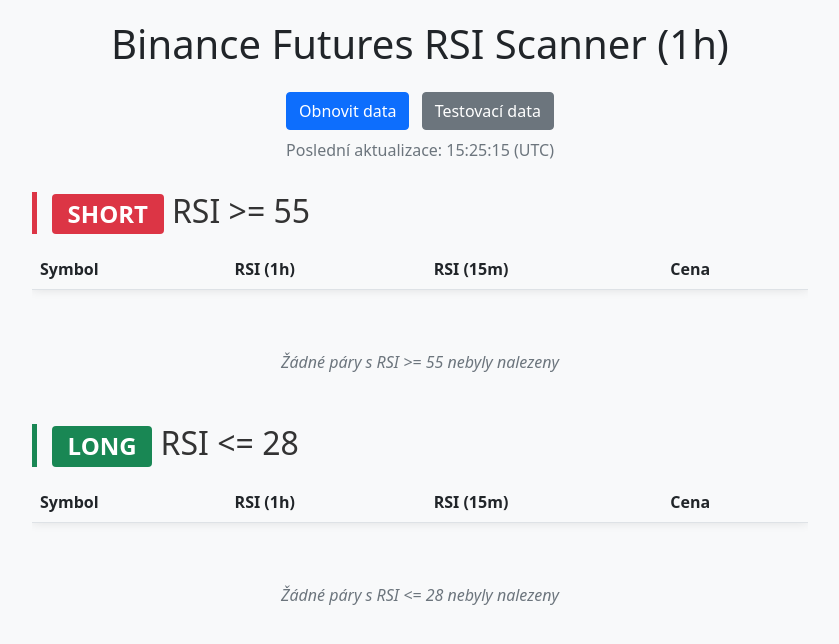
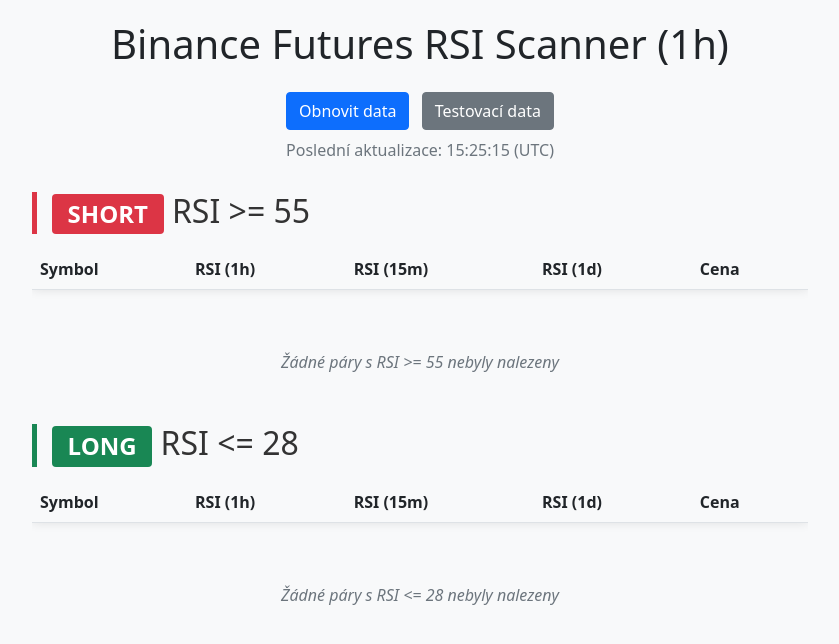
Before and after one commit to Petrpejsek/rsi-bot, a Flask app: page / in a window 1280 px wide. Shown: the top 644 px of the page, without its empty margins (220-1059 px from the left). Run offline with Flask 3, Linux system fonts and the light colour scheme; data that the repository does not hold is empty.

Commit message:
Přidání RSI (1d) sloupce do aplikace

```diff
--- a/app.py
+++ b/app.py
@@ -146,6 +146,12 @@
                         logger.warning(f"Žádná 15m data pro {symbol}")
                         continue
 
+                    # Získání dat - 1d timeframe
+                    klines_1d = client.futures_klines(symbol=symbol, interval=Client.KLINE_INTERVAL_1DAY, limit=50)
+                    if not klines_1d:
+                        logger.warning(f"Žádná 1d data pro {symbol}")
+                        continue
+
                     # Zpracování dat - 1h
                     df_1h = pd.DataFrame(klines_1h, columns=['timestamp', 'open', 'high', 'low', 'close', 'volume', 'close_time', 'quote_av', 'trades', 'tb_base_av', 'tb_quote_av', 'ignore'])
                     df_1h['close'] = pd.to_numeric(df_1h['close'])
@@ -153,6 +159,10 @@
                     # Zpracování dat - 15m
                     df_15m = pd.DataFrame(klines_15m, columns=['timestamp', 'open', 'high', 'low', 'close', 'volume', 'close_time', 'quote_av', 'trades', 'tb_base_av', 'tb_quote_av', 'ignore'])
                     df_15m['close'] = pd.to_numeric(df_15m['close'])
+
+                    # Zpracování dat - 1d
+                    df_1d = pd.DataFrame(klines_1d, columns=['timestamp', 'open', 'high', 'low', 'close', 'volume', 'close_time', 'quote_av', 'trades', 'tb_base_av', 'tb_quote_av', 'ignore'])
+                    df_1d['close'] = pd.to_numeric(df_1d['close'])
 
                     # Výpočet RSI - 1h
                     rsi_1h = calculate_rsi(df_1h)
@@ -166,23 +176,31 @@
                         logger.warning(f"Nelze vypočítat 15m RSI pro {symbol}")
                         rsi_15m = 0  # Nastavíme na 0, abychom mohli pokračovat
 
+                    # Výpočet RSI - 1d
+                    rsi_1d = calculate_rsi(df_1d)
+                    if rsi_1d is None:
+                        logger.warning(f"Nelze vypočítat 1d RSI pro {symbol}")
+                        rsi_1d = 0  # Nastavíme na 0, abychom mohli pokračovat
+
                     current_price = float(df_1h['close'].iloc[-1])
 
                     # Kontrola podmínek pro RSI (pouze podle 1h timeframe)
                     if rsi_1h >= 55:  # Signál pro možný SHORT
-                        logger.info(f"✓ Nalezen {symbol} s RSI 1h {rsi_1h:.2f}, 15m {rsi_15m:.2f} (možný SHORT)")
+                        logger.info(f"✓ Nalezen {symbol} s RSI 1h {rsi_1h:.2f}, 15m {rsi_15m:.2f}, 1d {rsi_1d:.2f} (možný SHORT)")
                         high_rsi_results.append({
                             'symbol': symbol,
                             'rsi': round(rsi_1h, 2),
                             'rsi_15m': round(rsi_15m, 2),
+                            'rsi_1d': round(rsi_1d, 2),
                             'price': f"${current_price:.4f}"
                         })
                     elif rsi_1h <= 28:  # Signál pro možný LONG
-                        logger.info(f"✓ Nalezen {symbol} s RSI 1h {rsi_1h:.2f}, 15m {rsi_15m:.2f} (možný LONG)")
+                        logger.info(f"✓ Nalezen {symbol} s RSI 1h {rsi_1h:.2f}, 15m {rsi_15m:.2f}, 1d {rsi_1d:.2f} (možný LONG)")
                         low_rsi_results.append({
                             'symbol': symbol,
                             'rsi': round(rsi_1h, 2),
                             'rsi_15m': round(rsi_15m, 2),
+                            'rsi_1d': round(rsi_1d, 2),
                             'price': f"${current_price:.4f}"
                         })
 
@@ -275,13 +293,13 @@
     # Vrátíme statická testovací data
     test_data = {
         'high_rsi': [
-            {'symbol': 'BTCUSDT', 'rsi': 75.25, 'rsi_15m': 68.42, 'price': '$65,432.10'},
-            {'symbol': 'ETHUSDT', 'rsi': 72.18, 'rsi_15m': 55.67, 'price': '$3,245.67'},
-            {'symbol': 'ADAUSDT', 'rsi': 68.42, 'rsi_15m': 62.33, 'price': '$0.5678'}
+            {'symbol': 'BTCUSDT', 'rsi': 75.25, 'rsi_15m': 68.42, 'rsi_1d': 72.33, 'price': '$65,432.10'},
+            {'symbol': 'ETHUSDT', 'rsi': 72.18, 'rsi_15m': 55.67, 'rsi_1d': 60.42, 'price': '$3,245.67'},
+            {'symbol': 'ADAUSDT', 'rsi': 68.42, 'rsi_15m': 62.33, 'rsi_1d': 65.78, 'price': '$0.5678'}
         ],
         'low_rsi': [
-            {'symbol': 'XRPUSDT', 'rsi': 26.75, 'rsi_15m': 31.48, 'price': '$0.4321'},
-            {'symbol': 'DOGEUSDT', 'rsi': 22.33, 'rsi_15m': 24.72, 'price': '$0.1234'}
+            {'symbol': 'XRPUSDT', 'rsi': 26.75, 'rsi_15m': 31.48, 'rsi_1d': 28.72, 'price': '$0.4321'},
+            {'symbol': 'DOGEUSDT', 'rsi': 22.33, 'rsi_15m': 24.72, 'rsi_1d': 25.48, 'price': '$0.1234'}
         ],
         'last_update': datetime.now().strftime('%Y-%m-%d %H:%M:%S')
     }
--- a/templates/index.html
+++ b/templates/index.html
@@ -80,6 +80,7 @@
                         <th>Symbol</th>
                         <th>RSI (1h)</th>
                         <th>RSI (15m)</th>
+                        <th>RSI (1d)</th>
                         <th>Cena</th>
                     </tr>
                 </thead>
@@ -103,6 +104,7 @@
                         <th>Symbol</th>
                         <th>RSI (1h)</th>
                         <th>RSI (15m)</th>
+                        <th>RSI (1d)</th>
                         <th>Cena</th>
                     </tr>
                 </thead>
@@ -157,6 +159,7 @@
                         <td>${item.symbol}</td>
                         <td>${item.rsi}</td>
                         <td>${item.rsi_15m || '-'}</td>
+                        <td>${item.rsi_1d || '-'}</td>
                         <td>${item.price}</td>
                     `;
                     highRsiBody.appendChild(row);
@@ -187,6 +190,7 @@
                         <td>${item.symbol}</td>
                         <td>${item.rsi}</td>
                         <td>${item.rsi_15m || '-'}</td>
+                        <td>${item.rsi_1d || '-'}</td>
                         <td>${item.price}</td>
                     `;
                     lowRsiBody.appendChild(row);
```
